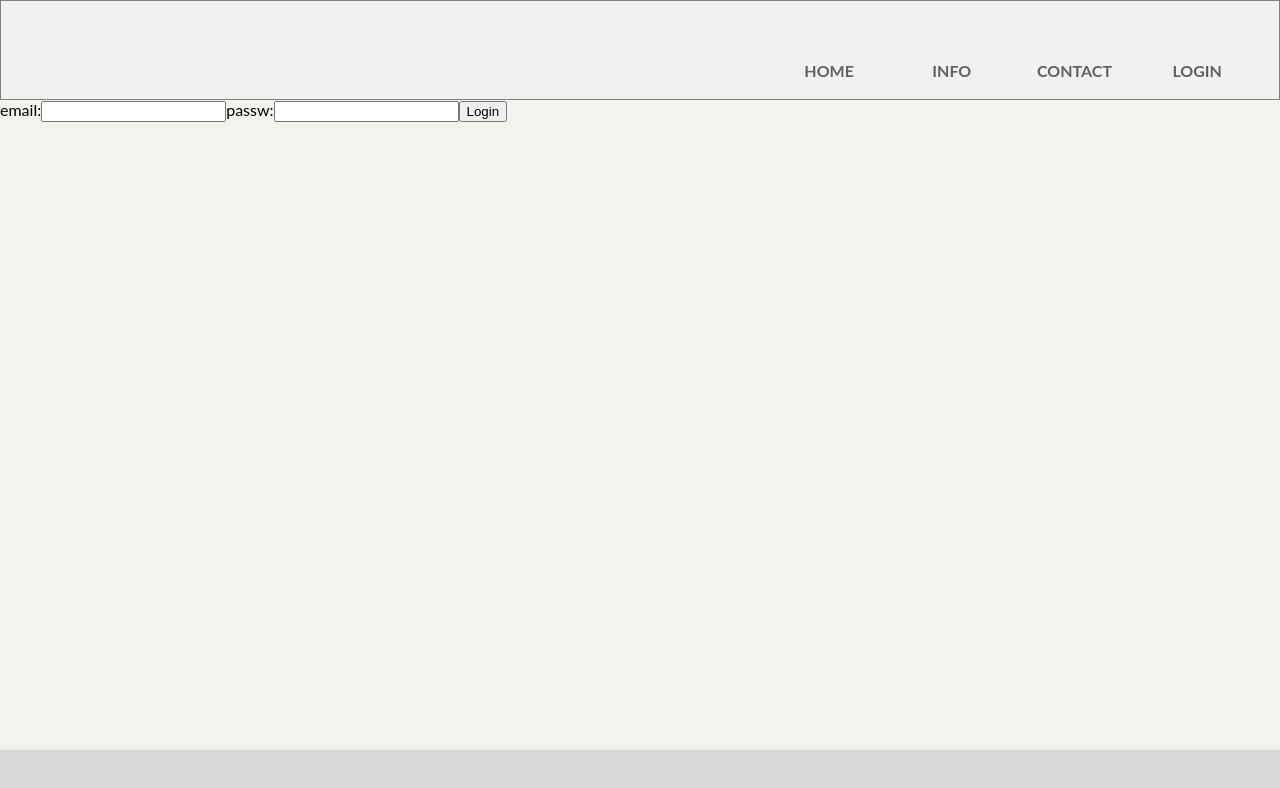
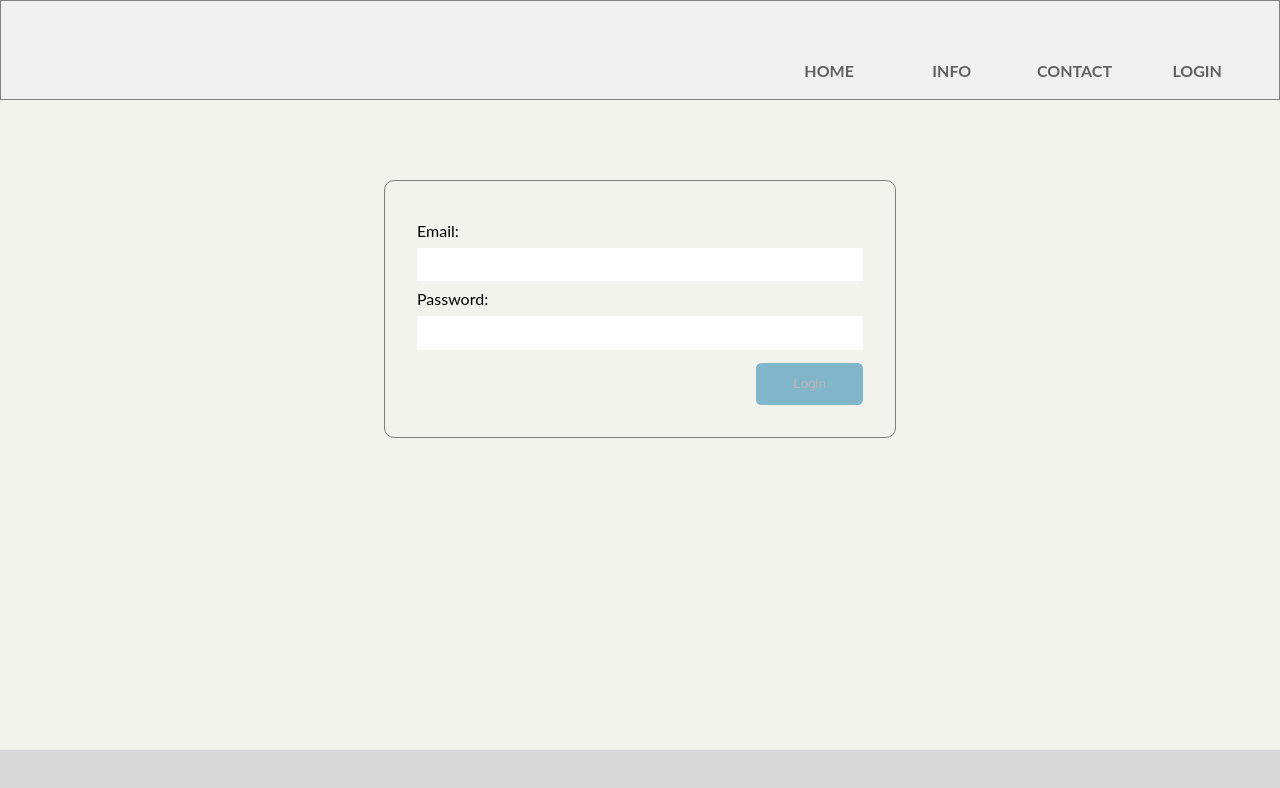
Before and after one commit to pkopy/zaklady-front, a React (Create React App) app: page /login in a window 1280 px wide. Shown: the top 788 px of the page. Built offline with nearby package versions, Linux system fonts and the light colour scheme; no server answers.

Commit message:
styling login panel

```diff
--- a/src/App.js
+++ b/src/App.js
@@ -10,6 +10,7 @@ import Info from './Info';
 import './Header.css';
 import './Competitions.css';
 import './Loader.css';
+import './Login.css';
 const test = require('./helpers')
 
 class App extends Component {
--- /dev/null
+++ b/src/Login.css
@@ -0,0 +1,62 @@
+.form {
+  padding: 2em;
+  border: 1px solid gray;
+  width: 40%;
+  border-radius: 10px;
+  position: relative;
+  margin-left: auto;
+  margin-right: auto;
+  margin-top: 5em;
+
+}
+.form input{
+  /* background-color: rgb(228, 255, 255); */
+  border: none;
+  height: 2.5em;
+  outline: none;
+  width: 100%
+}
+
+.form p {
+  margin: .5em 0;
+  text-align: left;
+}
+
+form {
+  text-align: right
+}
+
+.login-button {
+  background-color: rgb(29, 154, 204);
+  color: #fff;
+  padding: 1em 1em;
+  min-width: 8em;
+  margin-top: 1em;
+  margin-left: .6em;
+  border: none;
+  border-radius: .4em;
+  cursor: pointer;
+  transition-duration: 0.4s;
+  outline: none
+}
+.login-button-disabled {
+  background-color: rgb(128, 181, 202);
+  color: rgb(187, 182, 182);
+  padding: 1em 1em;
+  min-width: 8em;
+  margin-top: 1em;
+  margin-left: .6em;
+  border: none;
+  border-radius: .4em;
+  transition-duration: 0.4s;
+  outline: none
+}
+.login-button:hover {
+  background-color: rgb(26, 68, 160);
+  box-shadow: -1px 1px 14px rgb(114, 114, 119);
+}
+
+.pass-info {
+  font-size: smaller;
+  color: #ff0000
+}
--- a/src/Login.js
+++ b/src/Login.js
@@ -3,11 +3,15 @@ import serializeForm from 'form-serialize';
 const test = require('./helpers')
 
 class Login extends Component {
+  state = {
+    passLengt : false
+  }
   loginUser = (e) => {
     e.preventDefault();
     const values = serializeForm(e.target, {hash: true});
-    console.log(test.ip)
-
+    const email = /[\w+0-9._%+-]+@[\w+0-9.-]+\.[\w+]{2,3}/.test(values.email.trim())
+    console.log(values)
+    if(this.state.passLengt && email) {
       fetch(`${test.ip}/login`,{
         method: 'POST',
         headers: {
@@ -24,14 +28,28 @@ class Login extends Component {
         }
       })
       .catch(data => console.log(data))
+
+    }
   };
+
+  checkPass = (e) => {
+    if (e.target.value.length > 5) {
+      this.setState({passLengt : true})
+    } else {
+      this.setState({passLengt : false})
+    }
+  };
+
   render () {
     return (
-      <div>
+      <div className="form">
         <form method="POST" onSubmit={this.loginUser}>
-          email:<input type="text" name="email"/>
-          passw:<input type="password" name="password"/>
-          <button className="login-button">Login</button>
+          <p>Email:</p>
+          <input type="text" name="email"/><br/>
+          <p>Password:</p>
+          <input type="password" name="password" onKeyUp={this.checkPass}/><br/>
+          {/* {this.state.passLengt && <p className="pass-info">Password is too short </p>} */}
+          <button disabled={!this.state.passLengt} className={!this.state.passLengt ? "login-button-disabled":"login-button"}>Login</button>
         </form>
       </div>
     )
```
Lines whose indentation alone changed are shown as unchanged.
